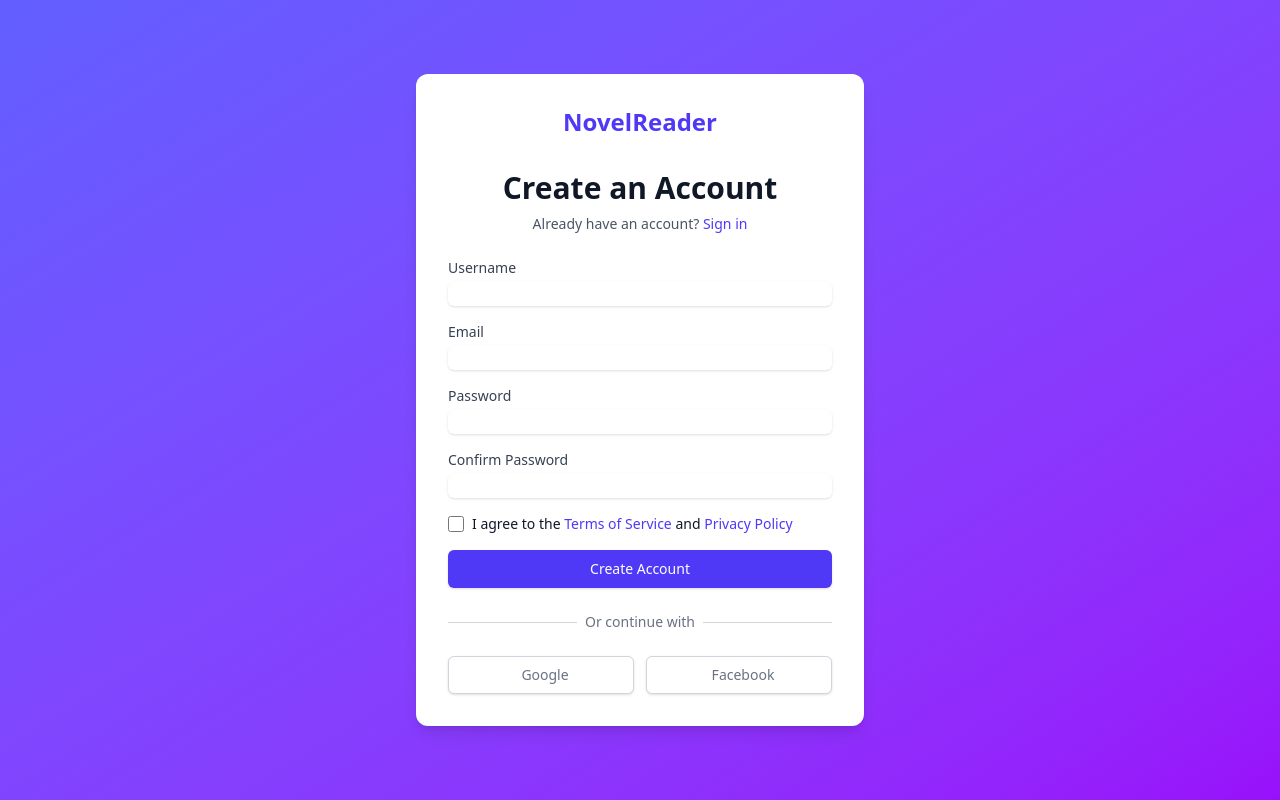
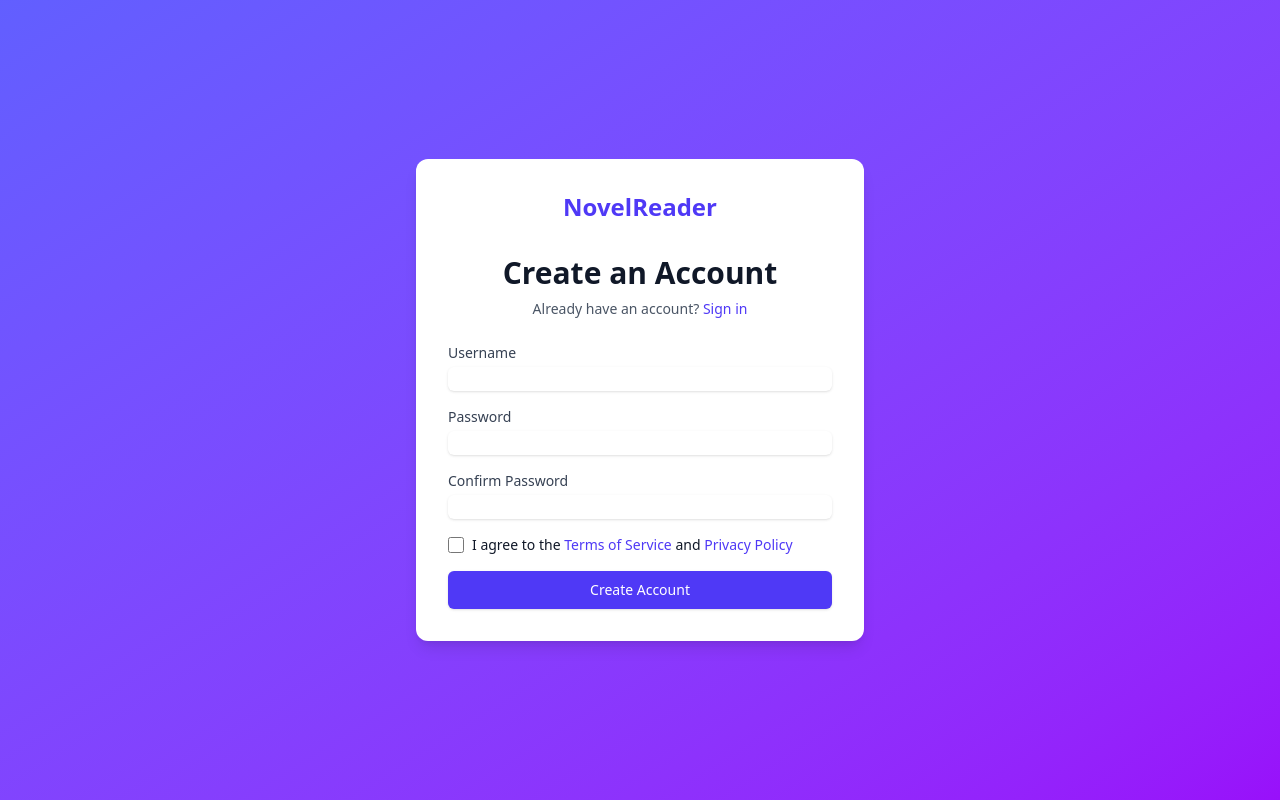
Before and after one commit to ali5669/Final-Chapters, a Vue app in the folder final-chapters-frontend/: page /auth/register in a window 1280 px wide. Built offline with nearby package versions, Linux system fonts and the light colour scheme; the HTML template or start-up script is replaced by a standard one.

Commit message:
feat: 修改前端注册登录页面，取消email登录，加入isVIP字段

```diff
--- a/final-chapters-frontend/src/types/user.ts
+++ b/final-chapters-frontend/src/types/user.ts
@@ -1,7 +1,7 @@
 export interface User {
   id: string
-  email: string
   username: string
+  isVIP: boolean
   avatar?: string
   createdAt: Date
   updatedAt: Date
--- a/final-chapters-frontend/src/views/auth/Register.vue
+++ b/final-chapters-frontend/src/views/auth/Register.vue
@@ -18,17 +18,6 @@
           v-model="username"
           type="text"
           id="username"
-          required
-          class="mt-1 block w-full rounded-md border-gray-300 shadow-sm focus:border-indigo-500 focus:ring-indigo-500"
-        />
-      </div>
-
-      <div>
-        <label for="email" class="block text-sm font-medium text-gray-700">Email</label>
-        <input
-          v-model="email"
-          type="email"
-          id="email"
           required
           class="mt-1 block w-full rounded-md border-gray-300 shadow-sm focus:border-indigo-500 focus:ring-indigo-500"
         />
@@ -56,6 +45,7 @@
           required
           class="mt-1 block w-full rounded-md border-gray-300 shadow-sm focus:border-indigo-500 focus:ring-indigo-500"
         />
+        <p v-if="passwordError" class="mt-1 text-sm text-red-600">{{ passwordError }}</p>
       </div>
 
       <div class="flex items-center">
@@ -81,30 +71,6 @@
         Create Account
       </button>
     </form>
-
-    <div class="relative">
-      <div class="absolute inset-0 flex items-center">
-        <div class="w-full border-t border-gray-300"></div>
-      </div>
-      <div class="relative flex justify-center text-sm">
-        <span class="px-2 bg-white text-gray-500">Or continue with</span>
-      </div>
-    </div>
-
-    <div class="grid grid-cols-2 gap-3">
-      <button
-        type="button"
-        class="w-full inline-flex justify-center py-2 px-4 border border-gray-300 rounded-md shadow-sm bg-white text-sm font-medium text-gray-500 hover:bg-gray-50"
-      >
-        <span class="ml-2">Google</span>
-      </button>
-      <button
-        type="button"
-        class="w-full inline-flex justify-center py-2 px-4 border border-gray-300 rounded-md shadow-sm bg-white text-sm font-medium text-gray-500 hover:bg-gray-50"
-      >
-        <span class="ml-2">Facebook</span>
-      </button>
-    </div>
   </div>
 </template>
 
@@ -117,14 +83,16 @@ const router = useRouter()
 const userStore = useUserStore()
 
 const username = ref('')
-const email = ref('')
 const password = ref('')
 const confirmPassword = ref('')
 const acceptTerms = ref(false)
+const passwordError = ref('')
 
 const handleRegister = async () => {
+  passwordError.value = ''
+
   if (password.value !== confirmPassword.value) {
-    console.error('Passwords do not match')
+    passwordError.value = 'Passwords do not match'
     return
   }
 
@@ -132,14 +100,12 @@ const handleRegister = async () => {
     // TODO: Implement actual registration logic
     console.log('Registration attempt:', {
       username: username.value,
-      email: email.value,
       password: password.value,
     })
 
     // Mock successful registration
     const mockUser = {
       id: '1',
-      email: email.value,
       username: username.value,
       createdAt: new Date(),
       updatedAt: new Date(),
--- a/final-chapters-frontend/src/views/auth/UserLogin.vue
+++ b/final-chapters-frontend/src/views/auth/UserLogin.vue
@@ -12,11 +12,11 @@
 
     <form @submit.prevent="handleLogin" class="space-y-4">
       <div>
-        <label for="email" class="block text-sm font-medium text-gray-700">Email</label>
+        <label for="username" class="block text-sm font-medium text-gray-700">Username</label>
         <input
-          v-model="email"
-          type="email"
-          id="email"
+          v-model="username"
+          type="text"
+          id="username"
           required
           class="mt-1 block w-full rounded-md border-gray-300 shadow-sm focus:border-indigo-500 focus:ring-indigo-500"
         />
@@ -53,30 +53,6 @@
         Sign in
       </button>
     </form>
-
-    <div class="relative">
-      <div class="absolute inset-0 flex items-center">
-        <div class="w-full border-t border-gray-300"></div>
-      </div>
-      <div class="relative flex justify-center text-sm">
-        <span class="px-2 bg-white text-gray-500">Or continue with</span>
-      </div>
-    </div>
-
-    <div class="grid grid-cols-2 gap-3">
-      <button
-        type="button"
-        class="w-full inline-flex justify-center py-2 px-4 border border-gray-300 rounded-md shadow-sm bg-white text-sm font-medium text-gray-500 hover:bg-gray-50"
-      >
-        <span class="ml-2">Google</span>
-      </button>
-      <button
-        type="button"
-        class="w-full inline-flex justify-center py-2 px-4 border border-gray-300 rounded-md shadow-sm bg-white text-sm font-medium text-gray-500 hover:bg-gray-50"
-      >
-        <span class="ml-2">Facebook</span>
-      </button>
-    </div>
   </div>
 </template>
 
@@ -88,19 +64,18 @@ import { useUserStore } from '@/stores/user'
 const router = useRouter()
 const userStore = useUserStore()
 
-const email = ref('')
+const username = ref('')
 const password = ref('')
 
 const handleLogin = async () => {
   try {
     // TODO: Implement actual login logic
-    console.log('Login attempt:', { email: email.value, password: password.value })
+    console.log('Login attempt:', { username: username.value, password: password.value })
 
     // Mock successful login
     const mockUser = {
       id: '1',
-      email: email.value,
-      username: 'mockuser',
+      username: username.value,
       createdAt: new Date(),
       updatedAt: new Date(),
     }
```
